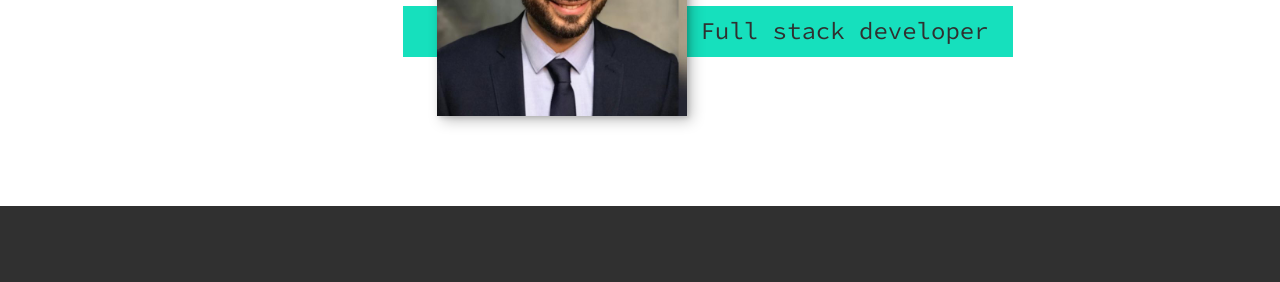
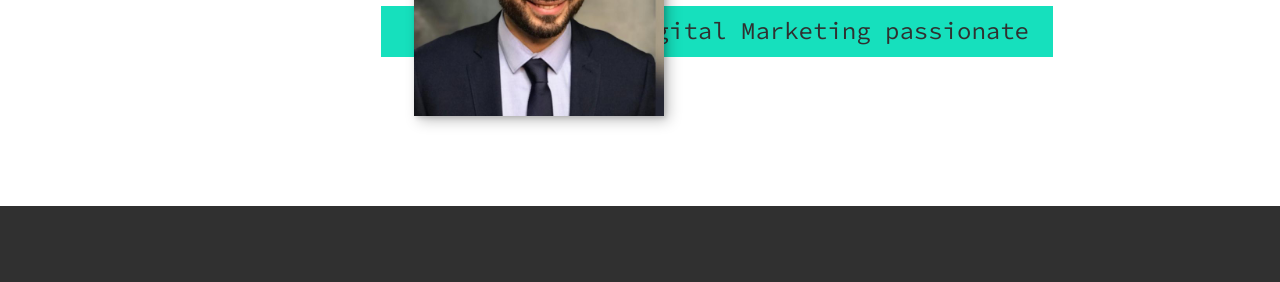
Before and after one commit to fedemurru/fedemurru.github.io, a plain HTML site: page index.html in a window 1280 px wide. Shown: the part 260-542 px from the top of the page. Drawn offline with nearby package versions, Linux system fonts and the light colour scheme.

Commit message:
marketing

```diff
--- a/index.html
+++ b/index.html
@@ -36,7 +36,7 @@
     Hi, I am <strong class="federico">Federico</strong>
   </h1>
   <p class="section__subtitle section__subtitle--intro">
- Full stack developer
+ Digital Marketing passionate
   </p>
   <img src="Photo-personal/Photome.png" alt=" Photo of me smiling" class="intro__img">
 </section>
```
